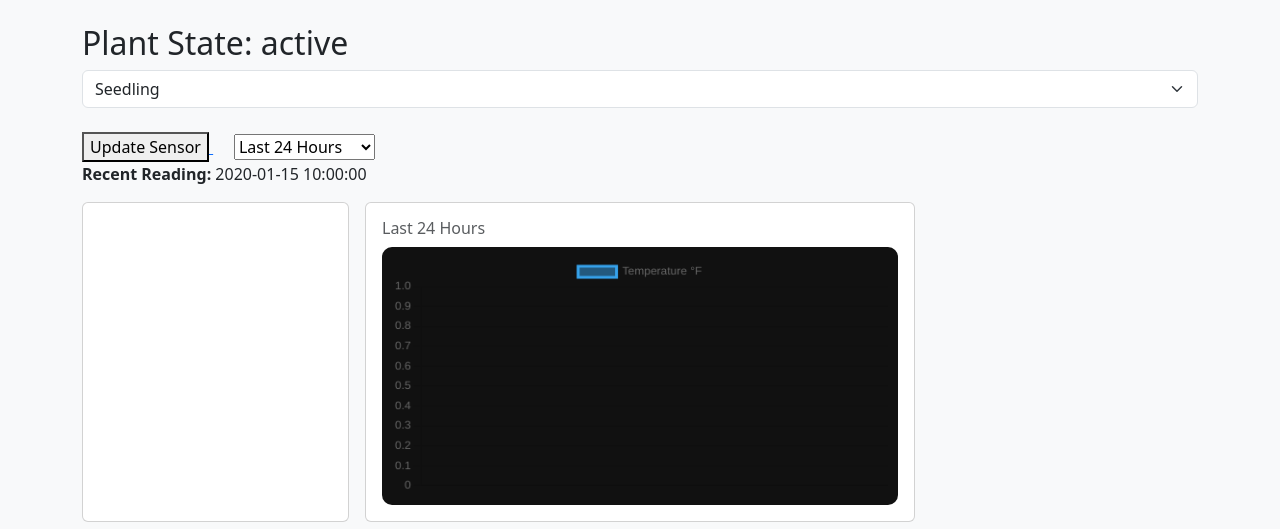
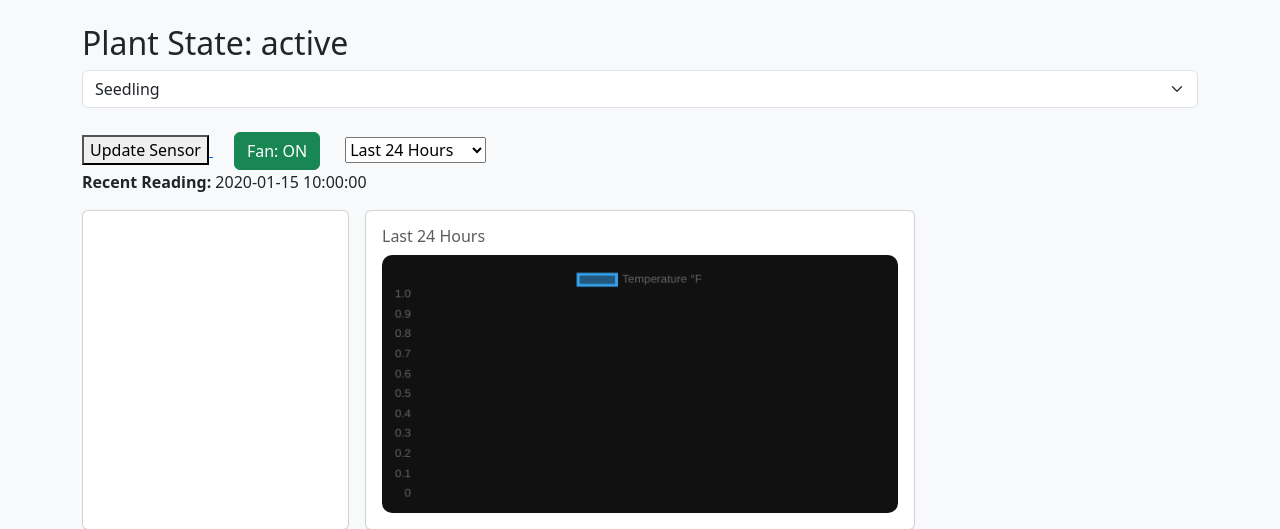
Before and after one commit to frigonj/PlantMonitor, a Flask app: template templates/index.html in a window 1280 px wide. Shown: the top 529 px of the page. Run offline with Flask 3, Linux system fonts and the light colour scheme; the template is opened without the code that fills it: most values are stand-ins (such as "Sample title", 1, 10 or a date in 2020); data that the repository does not hold is empty; parts of the project's set-up code (start-up, migrations or seed data) failed here and were passed over; some libraries are stand-ins or nearby versions.

Commit message:
adding a fan controller

```diff
--- a/app.py
+++ b/app.py
@@ -11,6 +11,9 @@ from flask import Flask, render_template, request, redirect, jsonify, request
 lock = fasteners.InterProcessLock('/tmp/sensor.lock')
 
 app = Flask(__name__)
+
+# Fan device IP - update this with your actual device IP
+FAN_DEVICE_IP = "192.168.1.100"  # Replace with your smart plug IP
 
 # Target mapping based on sources [1-3]
 STATE_TARGETS = {
@@ -46,12 +49,12 @@ def index():
     # # Example 'actual' readings (Replace with real sensor calls)
     actual = {"time": time, "temp": temp, "hum": hum, "soil": 45}
 
-    # Evaluate Fan Logic [4]
-    fan_needed = False
-    # if actual['temp'] > targets['temp'][1]: # actual_temp > max_target_temp
-    #     fan_needed = True
-    # elif actual['hum'] > targets['hum'][1] and (actual['temp'] - targets['temp'][1] > 5):
-    #     fan_needed = True
+    try:
+        fan_status = fan.get_fan_status(FAN_DEVICE_IP)
+        fan_status_text = "ON" if fan_status else "OFF"
+    except:
+        fan_status_text = "ERROR"
+
 
     return render_template('index.html',
                state=current_state[0],
@@ -60,7 +63,7 @@ def index():
                temp_color=get_color(actual['temp'], targets['temp']),
                hum_color=get_color(actual['hum'], targets['hum']),
                soil_color=get_color(actual['soil'], targets['soil']),
-               fan_status="ON" if fan_needed else "OFF")
+               fan_status=fan_status_text)
 
 @app.route('/set_state', methods=['POST'])
 def set_state():
@@ -72,6 +75,18 @@ def manual_update():
     with lock:
             sens.init_sens()
     return redirect("/")
+
+@app.route('/fan/toggle', methods=['POST'])
+def toggle_fan():
+    try:
+        current_status = fan.get_fan_status(FAN_DEVICE_IP)
+        if current_status:
+            fan.turn_fan_off(FAN_DEVICE_IP)
+        else:
+            fan.turn_fan_on(FAN_DEVICE_IP)
+    except Exception as e:
+        print(f"Fan control error: {e}")
+    return redirect('/')
 
 @app.route("/api/history")
 def history():
--- a/templates/index.html
+++ b/templates/index.html
@@ -26,6 +26,13 @@
             <a href="/manual_update">
                 <button>Update Sensor</button>
             </a>
+            &nbsp;&nbsp;&nbsp;&nbsp;
+            <!-- Fan Control -->
+            <form action="/fan/toggle" method="post" style="display: inline;">
+                <button type="submit" class="btn btn-{% if fan_status == 'ON' %}success{% else %}secondary{% endif %}">
+                    Fan: {{ fan_status }}
+                </button>
+            </form>
             &nbsp;&nbsp;&nbsp;&nbsp;
             <!-- Range Selector -->
             <select id="rangeSelect" onchange="loadCharts()">
```
